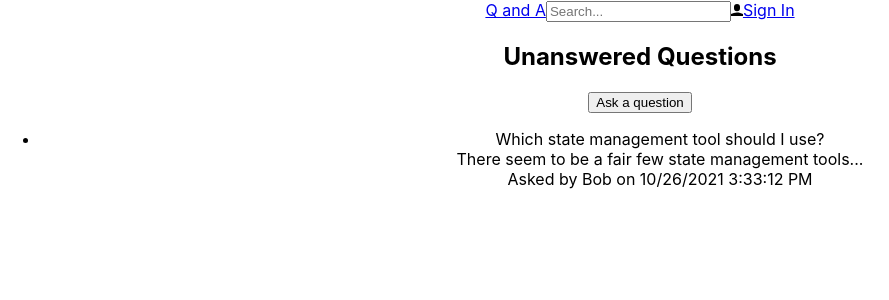
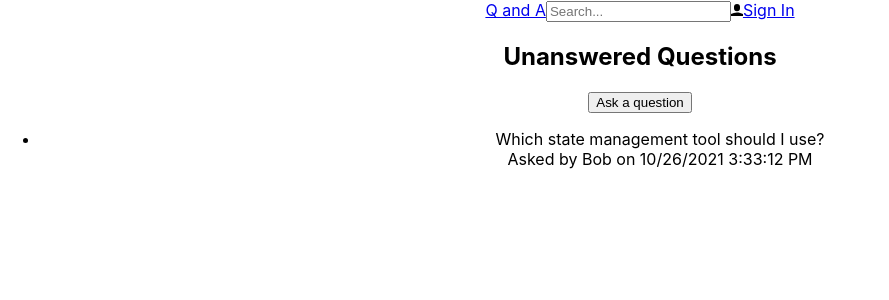
Before and after one commit to vytautas-dotcom/QAprojFrontend, a React (Create React App) app in the folder frontend/: page / in a window 1280 px wide. Shown: the top 300 px of the page, without its empty margins (0-889 px from the left). Built offline with nearby package versions, Linux system fonts and the light colour scheme.

Commit message:
Add optional prop to Question to render question content or not

```diff
--- a/frontend/src/Question.tsx
+++ b/frontend/src/Question.tsx
@@ -3,16 +3,19 @@ import { QuestionData } from "./QuestionData";
 
 interface Props {
   data: QuestionData;
+  showContent: boolean;
 }
 
-export const Question = ({ data }: Props) => (
+export const Question = ({ data, showContent }: Props) => (
   <div>
     <div>{data.title}</div>
-    <div>
-      {data.content.length > 50
-        ? `${data.content.substring(0, 50)}...`
-        : data.content}
-    </div>
+    {showContent && (
+      <div>
+        {data.content.length > 50
+          ? `${data.content.substring(0, 50)}...`
+          : data.content}
+      </div>
+    )}
     <div>
       {`Asked by ${
         data.userName
```
